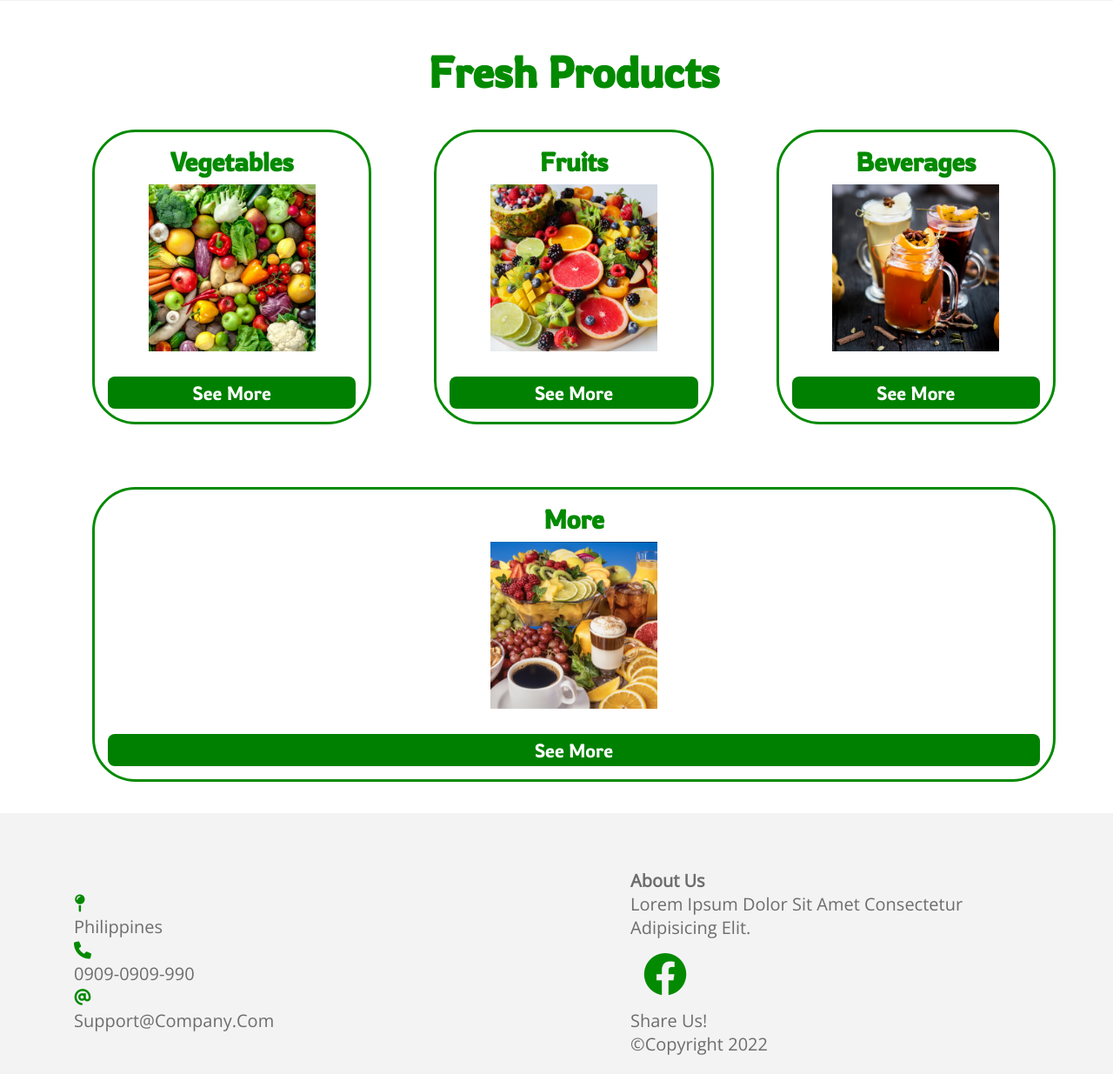
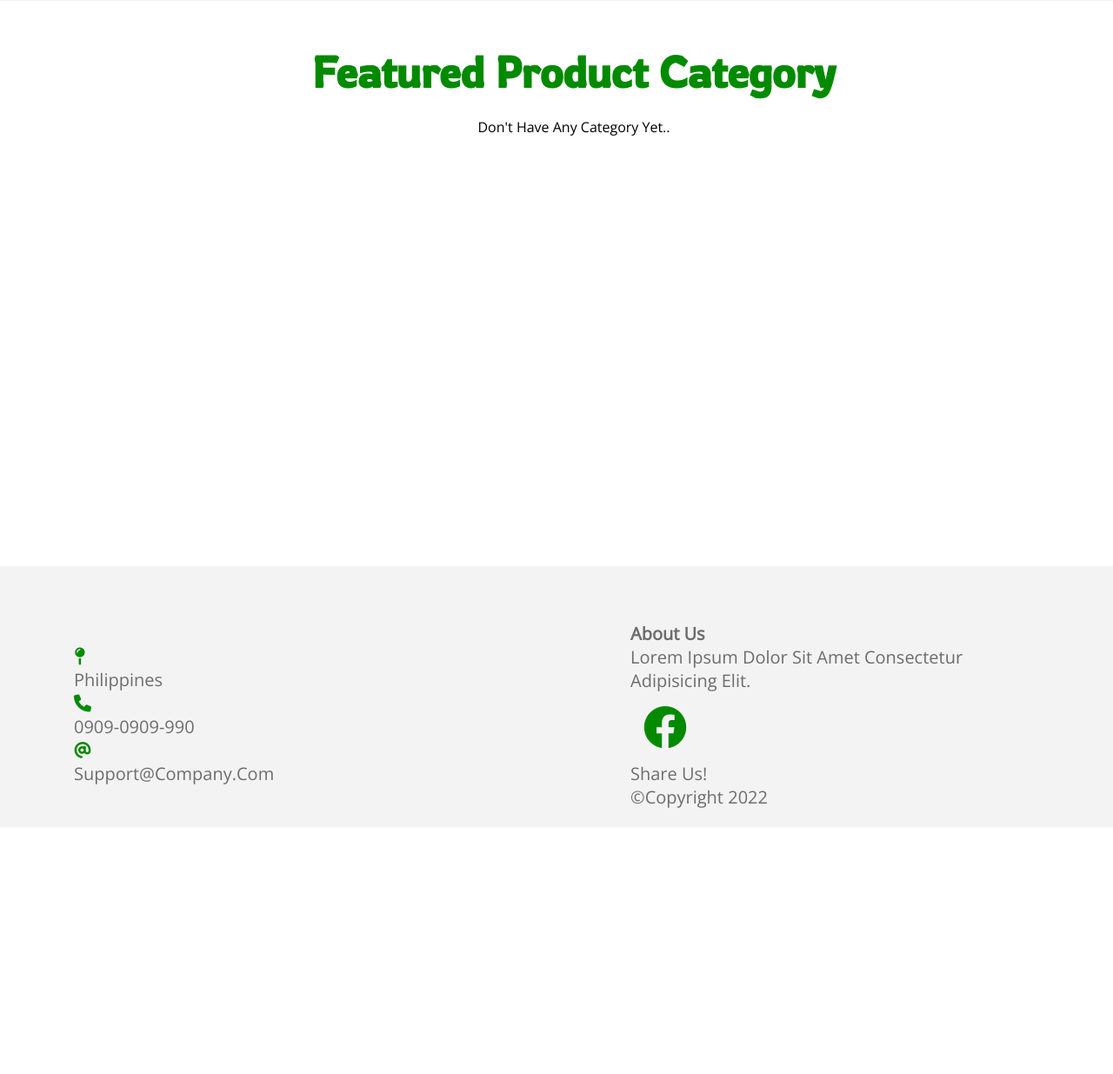
Before and after one commit to JangKarl/web-dev-proj, a PHP site: page / in a window 1280 px wide. Shown: the part 736-1971 px from the top of the page at 87% size. After the commit the page ends 1665 px from the top, so only its background shows below. Run offline with PHP 8.4, Linux system fonts and the light colour scheme; tables that the repository leaves empty hold one stand-in row (values such as "Sample post").

Commit message:
category-connected

```diff
--- a/foogs/index.php
+++ b/foogs/index.php
@@ -1,4 +1,5 @@
 <?php include("partials/html-head.php") ?>
+<?php include("config/constant.php") ?>
 
 
     <title>Fresh & Organic Online Grocery Store | Home</title>
@@ -29,41 +30,61 @@
     </div>
     <!--End of Content-->
 
-    <!--Start of Featured Products-->
-    <div class="container-2">
-        <h1 class="c2-title">Fresh Products</h1>
-        <div class="row">
-            <div class="col-4">
-                <div class="mini-container">
-                    <h2>Vegetables</h2>
-                    <img src="images/vegetables.png" alt="eggplant">
-                    <a href="vegetables.php" class="btn">see more</a>
-                </div>
-            </div>
-            <div class="col-4">
-                <div class="mini-container">
-                    <h2>Fruits</h2>
-                    <img src="images/fruits.png" alt="lemon">
-                    <a href="fruits.php" class="btn">see more</a>
-                </div>
-            </div>
-            <div class="col-4">
-                <div class="mini-container">
-                    <h2>Beverages</h2>
-                    <img src="images/beverages.png" alt="milk">
-                    <a href="beverages.php" class="btn">see more</a>
-                </div>
-            </div>
-            <div class="col-4">
-                <div class="mini-container">
-                    <h2>More</h2>
-                    <img src="images/more.png" alt="papaya">
-                    <a href="products.php" class="btn">see more</a>
-                </div>
-            </div>
+    <!-- Category Section Starts here -->
+    <section class="container-2">
+        <div style="text-align: center;">
+            <h1 class="c2-title">Featured Product Category</h1>
         </div>
-    </div>
-    <!--End of Featured Products-->
+        <br>
+        <div style="text-align: center;">
+
+            <?php
+                //create sql query to display categpries from database
+                $sql = "SELECT * FROM category WHERE active = 'Yes' AND featured ='Yes' LIMIT 3";
+                //execute the query
+                $res = mysqli_query($conn, $sql);
+                //count rows to check whether the category is available or not
+                $count = mysqli_num_rows($res);
+
+                if ($count>0)
+                {
+                    // categories available
+                    while ($row = mysqli_fetch_assoc($res))
+                    {
+                      // get the values like id, title, image
+                      $category_id = $row['category_id'];
+                      $title = $row['title'];
+                      $image_name = $row['image_name'];
+                      ?>
+
+                      <div style="
+                      display: inline-block;
+                      margin-top: 1rem;
+                      background: rgb(3, 138, 0);
+                      color: #fff;
+                      padding: .8rem 3rem;
+                      font-size: 1.7rem;
+                      text-align: center;
+                      cursor: pointer;
+                      border-radius: 50px;
+                      ">
+                          <?php echo $title; ?>
+                          <br>
+                          <img src="images/<?php echo $image_name; ?>" class="img-responsive" width="250px">
+                      </div>
+
+                      <?php
+                    }
+                }
+                else
+                {
+                    //categories not available
+                    echo "<div class='error'>Don't have any category yet.. </div>";
+                }
+            ?>
+        </div>
+    </section>
+    <!-- Category Section Ends here -->
 
     <?php  include("partials/footer.php") ?>
 
```
